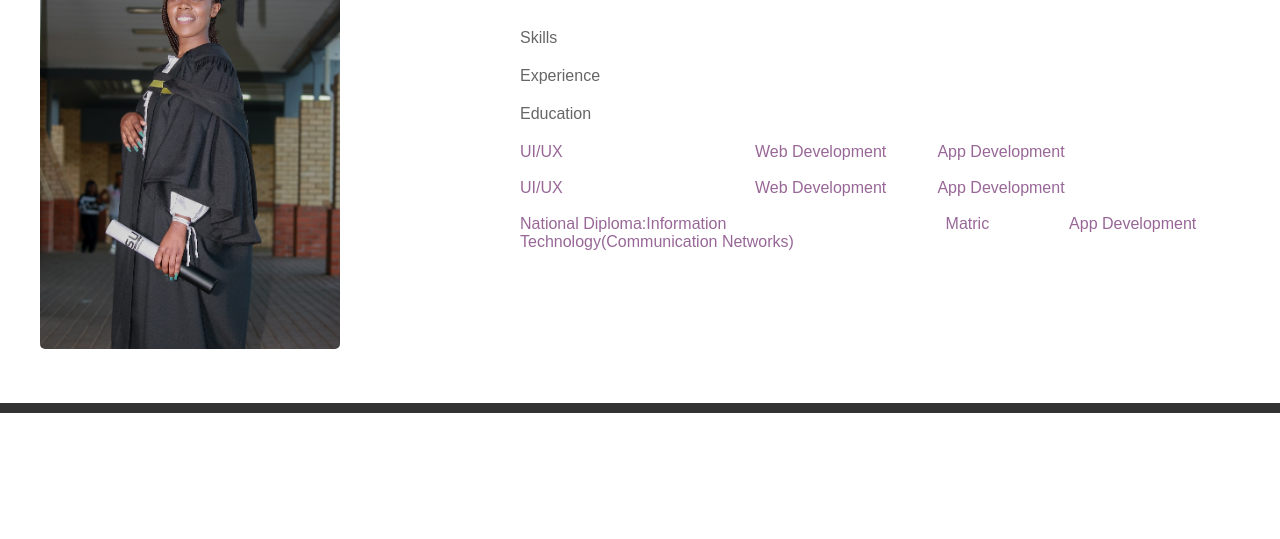
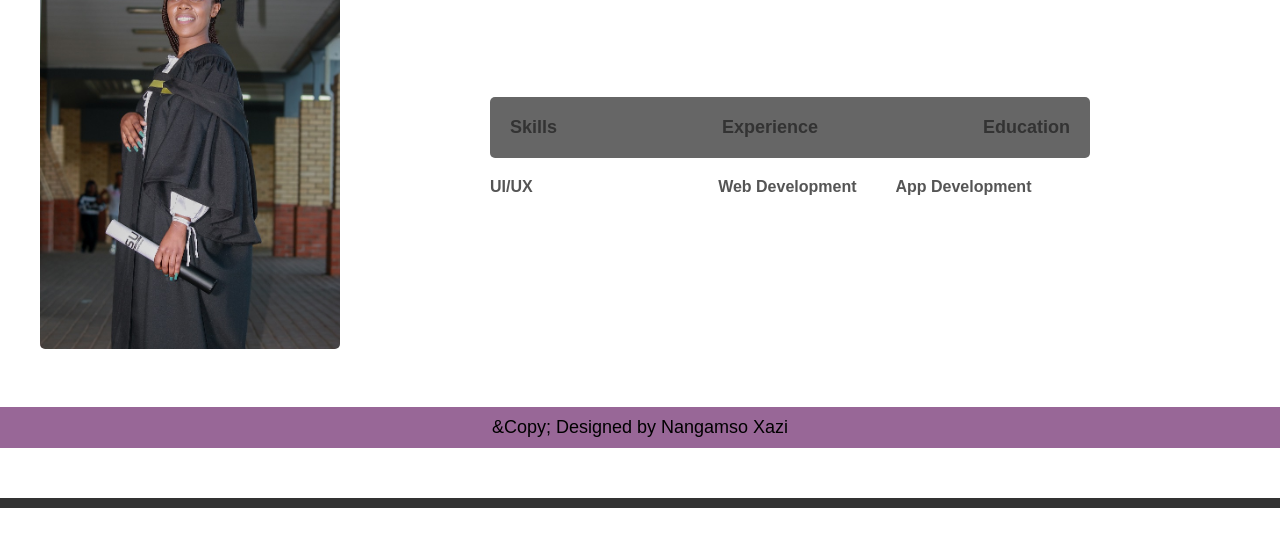
Before and after one commit to xazi99/personal-potfolio, a plain HTML site: page about.html.html in a window 1280 px wide. Shown: the part 261-800 px from the top of the page. Drawn offline with Linux system fonts and the light colour scheme.

Commit message:
changes on style

```diff
--- a/about.html.html
+++ b/about.html.html
@@ -30,9 +30,11 @@
           <img src="images/img1.png.jpg" width="300">
         </div>
         <div class="about-col-2">
-          <About classs="sub-title">About Me</h1>
-  </p>I'm Nangamso Xazi holding a National diploma in Information Technology specializing on Communication Networks.To participate in an environment which encouranges me to succeed and grow,
-  both academicallyand professionally in the IT industry in order to utilize the skills and knowlwdge I intend to acquire accordingly.</p>
+          <h1 class="sub-title">About Me</h1>
+         </p>I'm Nangamso Xazi holding a National diploma in Information Technology specializing on Communication Networks.
+             To participate in an environment which encouranges me to succeed and grow,
+             both academicallyand professionally in the IT industry in order to utilize the skills and
+             knowlwdge I intend to acquire accordingly.</p>
 
 
           <div class="tab-titles">
@@ -65,3 +67,20 @@
       </div>
     </div>
    </div>
+
+
+
+   <!-----------------------------------------------------------------Footer---------------------------------------------------------------->
+   <br>
+   <br>
+   <br>
+   <div>
+       <center>
+           <footer>
+                <p>&Copy; Designed by Nangamso Xazi</p>
+            </footer>
+       </center>
+   </div>
+</html>
+
+</body>
--- a/style.css
+++ b/style.css
@@ -112,11 +112,15 @@ li {
     border-radius: 5px;
 }
 
+
 .about-col-2 {
-    width: 60%;
-    text-align: left;
-    padding-left: 20px;
+    max-width: 600px;
+    margin: 0 auto;
+    padding: 20px;
+    background-color: white;
+    border-radius: 10px;
 }
+
 
 .sub-titles {
     font-size: 24px;
@@ -124,17 +128,54 @@ li {
     margin-bottom: 10px;
 }
 
-p{
+about-col-2 p{
     font-size: 16px;
     color: #666;
-    line-height: normal;
+    line-height: 1.5;
+}
+.tab-titles {
+    display: flex;
+    justify-content: space-between;
+    background-color: #666;
+    padding: 10px;
+    border-radius: 5px;
+    margin-bottom: 20px;
+}
+.tab-links {
+    cursor: pointer;
+    padding: 10px;
+    margin: 0;
+    color: #333;
+    font-weight: bold;
+}
+.tab-links.active-link {
+    border-radius: 2px solid #333;
+}
+.tab-contents {
+    display: none;
+}
+.tab-contents.active-tab {
+    display: block;
 }
 
+ul {
+    list-style-type: none;
+    padding: 0;
+}
+
+ul li {
+    margin-bottom: 10px;
+}
+
+ul li span {
+    color: #555;
+    font-weight: bold;
+}
 
 
 footer {
     background-color: hsl(301, 19%, 50%);
-    color: #fff;
+    color: black;
     padding: 10px 0;
 }
 
```
